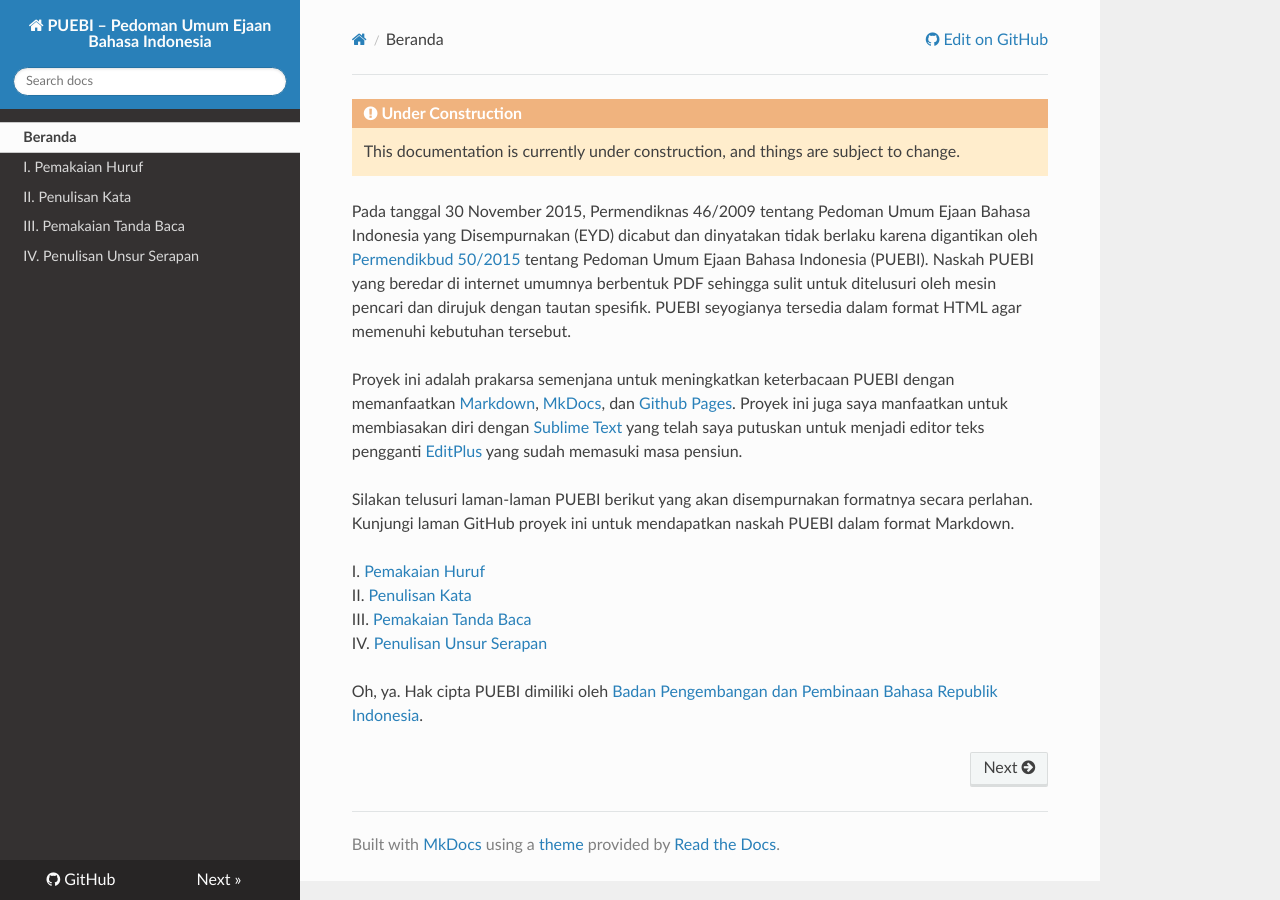
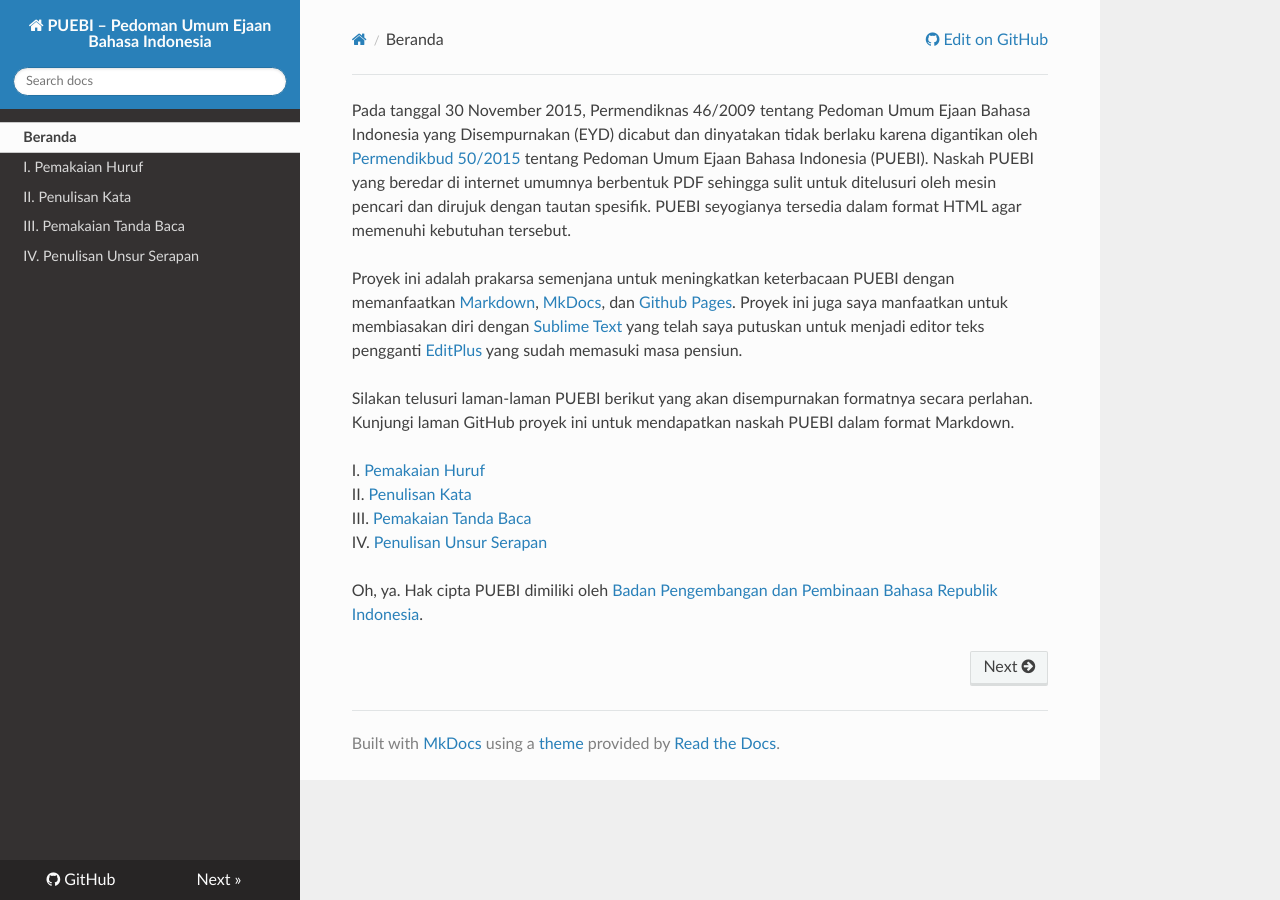
Before and after one commit to ivanlanin/puebi, an MkDocs documentation site: the page built from docs/index.md, in a window 1280 px wide. Built offline with MkDocs 1.6.1, drawn with Linux system fonts in a browser that asks for light colours; nearby versions of some CDN libraries; old or Windows-style settings are respelled for this version of MkDocs.

Commit message:
Membuangan tanda peringatan

```diff
--- a/docs/index.md
+++ b/docs/index.md
@@ -1,6 +1,3 @@
-!!! attention "Under Construction"
-    This documentation is currently under construction, and things are subject to change.
-
 Pada tanggal 30 November 2015, Permendiknas 46/2009 tentang Pedoman Umum Ejaan Bahasa Indonesia yang Disempurnakan (EYD) dicabut dan dinyatakan tidak berlaku karena digantikan oleh [Permendikbud 50/2015](https://upload.wikimedia.org/wikipedia/commons/3/33/Peraturan_Menteri_Pendidikan_dan_Kebudayaan_Nomor_50_Tahun_2015_tentang_Pedoman_Umum_Ejaan_Bahasa_Indonesia.pdf) tentang Pedoman Umum Ejaan Bahasa Indonesia (PUEBI). Naskah PUEBI yang beredar di internet umumnya berbentuk PDF sehingga sulit untuk ditelusuri oleh mesin pencari dan dirujuk dengan tautan spesifik. PUEBI seyogianya tersedia dalam format HTML agar memenuhi kebutuhan tersebut.
 
 Proyek ini adalah prakarsa semenjana untuk meningkatkan keterbacaan PUEBI dengan memanfaatkan [Markdown](http://daringfireball.net/projects/markdown/), [MkDocs](http://www.mkdocs.org/), dan [Github Pages](https://pages.github.com/). Proyek ini juga saya manfaatkan untuk membiasakan diri dengan [Sublime Text](https://www.sublimetext.com/) yang telah saya putuskan untuk menjadi editor teks pengganti [EditPlus](https://www.editplus.com/) yang sudah memasuki masa pensiun.
```
